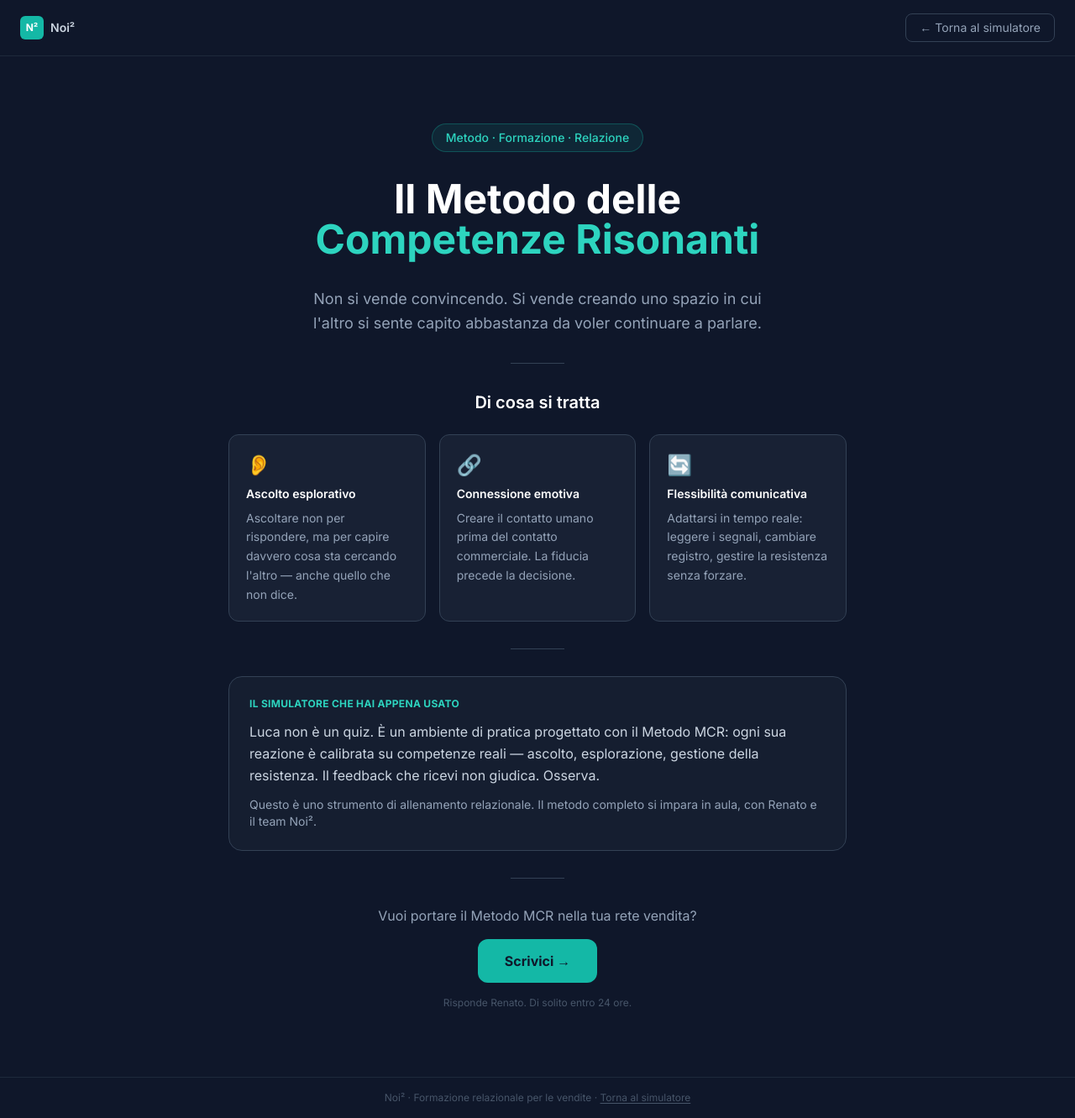
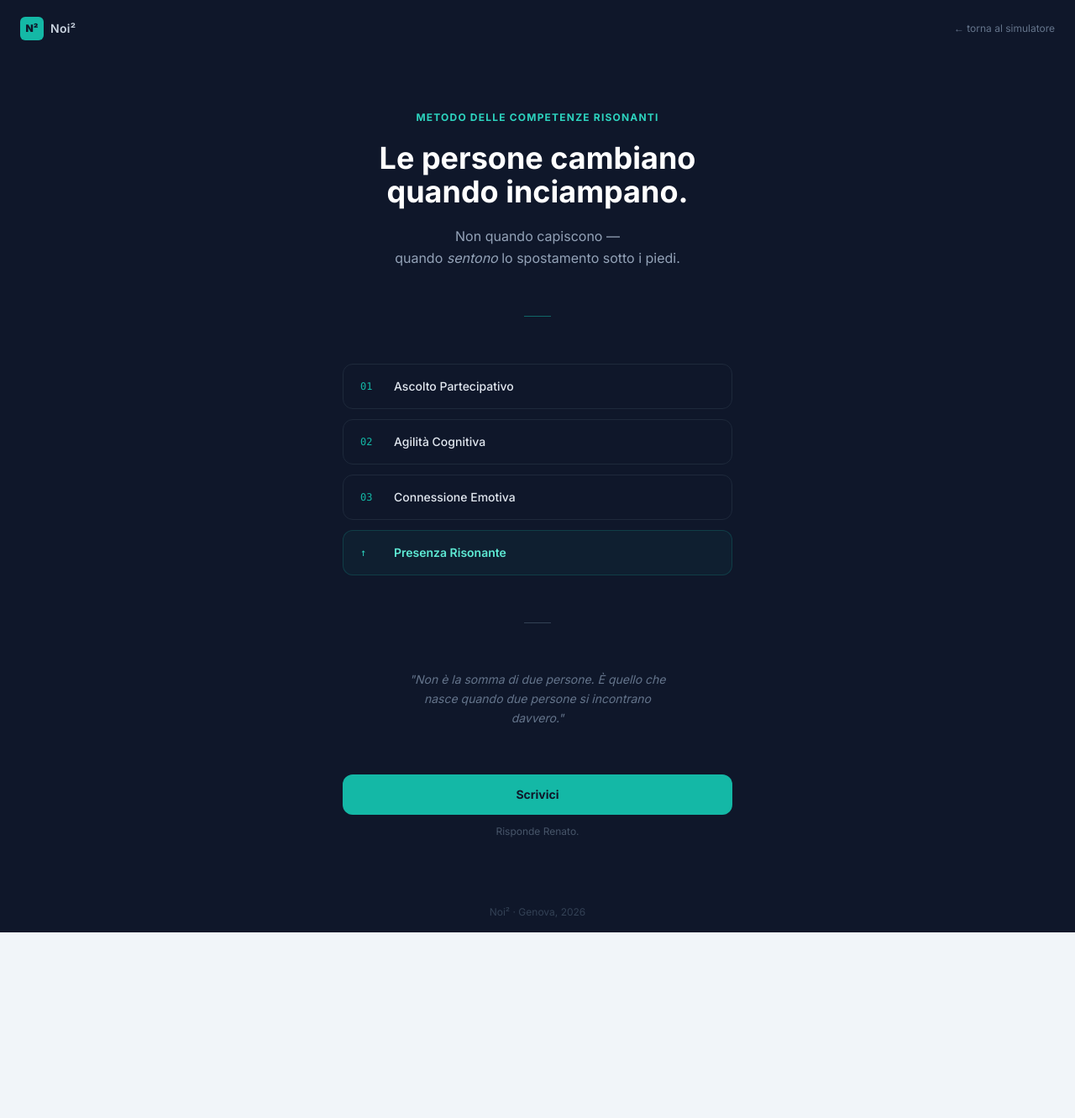
Before and after one commit to RenatoBenzi74/scavolini_conversazionale-2, a Next.js app: page /mcr in a window 1280 px wide. Shown: the whole page at 84% size. After the commit the page ends 1110 px from the top, so only its background shows below. Built offline with nearby package versions, Linux system fonts and the light colour scheme.

Commit message:
fix(mcr): pagina teaser minimale con competenze reali MCR

```diff
--- a/app/mcr/page.tsx
+++ b/app/mcr/page.tsx
@@ -1,8 +1,8 @@
 import Link from "next/link";
 
 export const metadata = {
-  title: "Metodo delle Competenze Risonanti — Noi²",
-  description: "Il metodo MCR per la formazione relazionale nelle vendite.",
+  title: "Noi² — Metodo delle Competenze Risonanti",
+  description: "Le persone cambiano quando inciampano. Non quando capiscono.",
 };
 
 export default function MCRPage() {
@@ -10,108 +10,90 @@ export default function MCRPage() {
     <div className="min-h-screen bg-slate-900 text-white flex flex-col">
 
       {/* Nav */}
-      <nav className="px-6 py-4 flex items-center justify-between border-b border-slate-800">
+      <nav className="px-6 py-5 flex items-center justify-between">
         <div className="flex items-center gap-2">
           <div className="w-7 h-7 bg-teal-500 rounded-md flex items-center justify-center">
-            <span className="text-white text-xs font-bold">N²</span>
+            <span className="text-slate-900 text-xs font-black">N²</span>
           </div>
-          <span className="text-sm font-semibold text-slate-300">Noi²</span>
+          <span className="text-sm font-semibold text-slate-300 tracking-wide">Noi²</span>
         </div>
         <Link
           href="/"
-          className="text-sm text-slate-400 hover:text-white transition-colors border border-slate-700 hover:border-slate-500 rounded-lg px-4 py-1.5"
+          className="text-xs text-slate-500 hover:text-slate-300 transition-colors"
         >
-          ← Torna al simulatore
+          ← torna al simulatore
         </Link>
       </nav>
 
       {/* Hero */}
-      <section className="flex-1 flex flex-col items-center justify-center text-center px-4 py-20 space-y-8 max-w-3xl mx-auto">
-        <div className="inline-flex items-center gap-2 bg-teal-500/10 border border-teal-500/30 rounded-full px-4 py-1.5 text-sm text-teal-400 font-medium">
-          Metodo · Formazione · Relazione
+      <section className="flex-1 flex flex-col items-center justify-center px-6 py-16 max-w-lg mx-auto w-full space-y-14">
+
+        {/* Headline */}
+        <div className="text-center space-y-5">
+          <p className="text-xs font-bold text-teal-400 uppercase tracking-widest">
+            Metodo delle Competenze Risonanti
+          </p>
+          <h1 className="text-3xl sm:text-4xl font-bold leading-snug text-white">
+            Le persone cambiano<br />
+            quando inciampano.
+          </h1>
+          <p className="text-slate-400 text-base leading-relaxed">
+            Non quando capiscono —<br />
+            quando <em>sentono</em> lo spostamento sotto i piedi.
+          </p>
         </div>
 
-        <h1 className="text-4xl sm:text-5xl font-bold leading-tight">
-          Il Metodo delle<br />
-          <span className="text-teal-400">Competenze Risonanti</span>
-        </h1>
+        {/* Divisore */}
+        <div className="w-8 h-px bg-teal-500/50" />
 
-        <p className="text-slate-400 text-lg leading-relaxed max-w-xl">
-          Non si vende convincendo. Si vende creando uno spazio
-          in cui l'altro si sente capito abbastanza da voler continuare a parlare.
-        </p>
-
-        <div className="w-16 h-px bg-slate-700" />
-
-        {/* Cosa è MCR */}
-        <div className="text-left w-full space-y-6">
-          <h2 className="text-xl font-semibold text-white text-center">Di cosa si tratta</h2>
-          <div className="grid sm:grid-cols-3 gap-4">
-            {[
-              {
-                icon: "👂",
-                titolo: "Ascolto esplorativo",
-                testo: "Ascoltare non per rispondere, ma per capire davvero cosa sta cercando l'altro — anche quello che non dice.",
-              },
-              {
-                icon: "🔗",
-                titolo: "Connessione emotiva",
-                testo: "Creare il contatto umano prima del contatto commerciale. La fiducia precede la decisione.",
-              },
-              {
-                icon: "🔄",
-                titolo: "Flessibilità comunicativa",
-                testo: "Adattarsi in tempo reale: leggere i segnali, cambiare registro, gestire la resistenza senza forzare.",
-              },
-            ].map((c) => (
-              <div key={c.titolo} className="bg-slate-800/60 border border-slate-700 rounded-xl p-5 space-y-2">
-                <span className="text-2xl">{c.icon}</span>
-                <h3 className="font-semibold text-white text-sm">{c.titolo}</h3>
-                <p className="text-slate-400 text-sm leading-relaxed">{c.testo}</p>
-              </div>
-            ))}
+        {/* Le tre competenze — minimale */}
+        <div className="w-full space-y-3">
+          {[
+            { n: "01", nome: "Ascolto Partecipativo" },
+            { n: "02", nome: "Agilità Cognitiva" },
+            { n: "03", nome: "Connessione Emotiva" },
+          ].map((c) => (
+            <div
+              key={c.n}
+              className="flex items-center gap-4 border border-slate-800 rounded-xl px-5 py-4 hover:border-slate-700 transition-colors"
+            >
+              <span className="text-xs font-mono text-teal-500 w-6">{c.n}</span>
+              <span className="text-slate-200 font-medium text-sm">{c.nome}</span>
+            </div>
+          ))}
+          <div className="flex items-center gap-4 border border-teal-500/20 bg-teal-500/5 rounded-xl px-5 py-4">
+            <span className="text-xs font-mono text-teal-400 w-6">↑</span>
+            <span className="text-teal-300 font-semibold text-sm">Presenza Risonante</span>
           </div>
         </div>
 
-        <div className="w-16 h-px bg-slate-700" />
+        {/* Divisore */}
+        <div className="w-8 h-px bg-slate-700" />
 
-        {/* Il simulatore come strumento MCR */}
-        <div className="bg-slate-800/40 border border-slate-700 rounded-2xl p-6 text-left w-full space-y-3">
-          <p className="text-xs font-bold text-teal-400 uppercase tracking-wide">Il simulatore che hai appena usato</p>
-          <p className="text-slate-300 leading-relaxed">
-            Luca non è un quiz. È un ambiente di pratica progettato con il Metodo MCR:
-            ogni sua reazione è calibrata su competenze reali — ascolto, esplorazione, gestione della resistenza.
-            Il feedback che ricevi non giudica. Osserva.
-          </p>
-          <p className="text-slate-400 text-sm">
-            Questo è uno strumento di allenamento relazionale. Il metodo completo si impara in aula, con Renato e il team Noi².
+        {/* Citazione */}
+        <p className="text-center text-slate-500 text-sm leading-relaxed italic max-w-xs">
+          "Non è la somma di due persone. È quello che nasce quando due persone si incontrano davvero."
+        </p>
+
+        {/* CTA */}
+        <div className="text-center space-y-3 w-full">
+          <a
+            href="mailto:info@noi2.it"
+            className="block w-full bg-teal-500 hover:bg-teal-400 text-slate-900 font-bold rounded-xl px-6 py-3.5 transition-all active:scale-95 text-sm text-center"
+          >
+            Scrivici
+          </a>
+          <p className="text-xs text-slate-600">
+            Risponde Renato.
           </p>
         </div>
 
-        <div className="w-16 h-px bg-slate-700" />
-
-        {/* CTA */}
-        <div className="space-y-4 text-center">
-          <p className="text-slate-400">Vuoi portare il Metodo MCR nella tua rete vendita?</p>
-          <a
-            href="mailto:info@noi2.it"
-            className="inline-flex items-center gap-2 bg-teal-500 hover:bg-teal-400 text-slate-900 font-bold rounded-xl px-8 py-3.5 transition-all active:scale-95 text-base"
-          >
-            Scrivici →
-          </a>
-          <p className="text-xs text-slate-600">
-            Risponde Renato. Di solito entro 24 ore.
-          </p>
-        </div>
       </section>
 
       {/* Footer */}
-      <footer className="border-t border-slate-800 px-6 py-4 text-center">
-        <p className="text-xs text-slate-600">
-          Noi² · Formazione relazionale per le vendite ·{" "}
-          <Link href="/" className="hover:text-slate-400 transition-colors underline underline-offset-2">
-            Torna al simulatore
-          </Link>
+      <footer className="px-6 py-4 text-center">
+        <p className="text-xs text-slate-700">
+          Noi² · Genova, 2026
         </p>
       </footer>
     </div>
```
